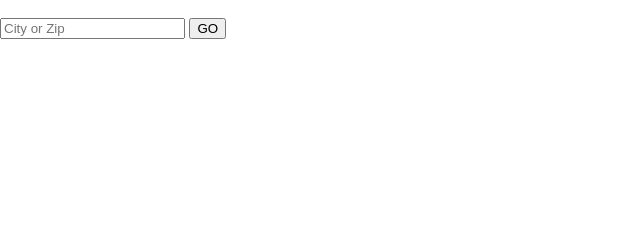
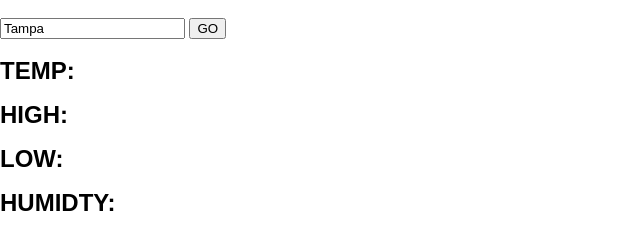
Before and after one commit to JOLee83/weather, a website: page public/index.html in a window 1280 px wide. Shown: the part 57-306 px from the top of the page, without its empty margins (0-640 px from the left). Drawn offline with Linux system fonts and the light colour scheme.

Commit message:
it works

```diff
--- a/public/index.html
+++ b/public/index.html
@@ -9,16 +9,15 @@
   <body>
     <header>
     <h1>Your Local Weather</h1>
-    <input class="where" placeholder="City or Zip"/>
+    <input class="where" value="Tampa"/>
     <button class="search">GO</button>
     </header>
-    <main>
-    <div class="temp"></div>
 
-    <div class="high"></div>
-    <div class="low"></div>
-    <div class="hum"></div>
-  </main>
+    <h2>TEMP: <div class="temp"></div></h2>
+
+    <h2>HIGH: <div class="high"></div></h2>
+    <h2>LOW: <div class="low"></div></h2>
+    <h2>HUMIDTY: <div class="hum"></div></h2>
     <script src="/main.js" charset="utf-8"></script>
   </body>
 </html>
```
